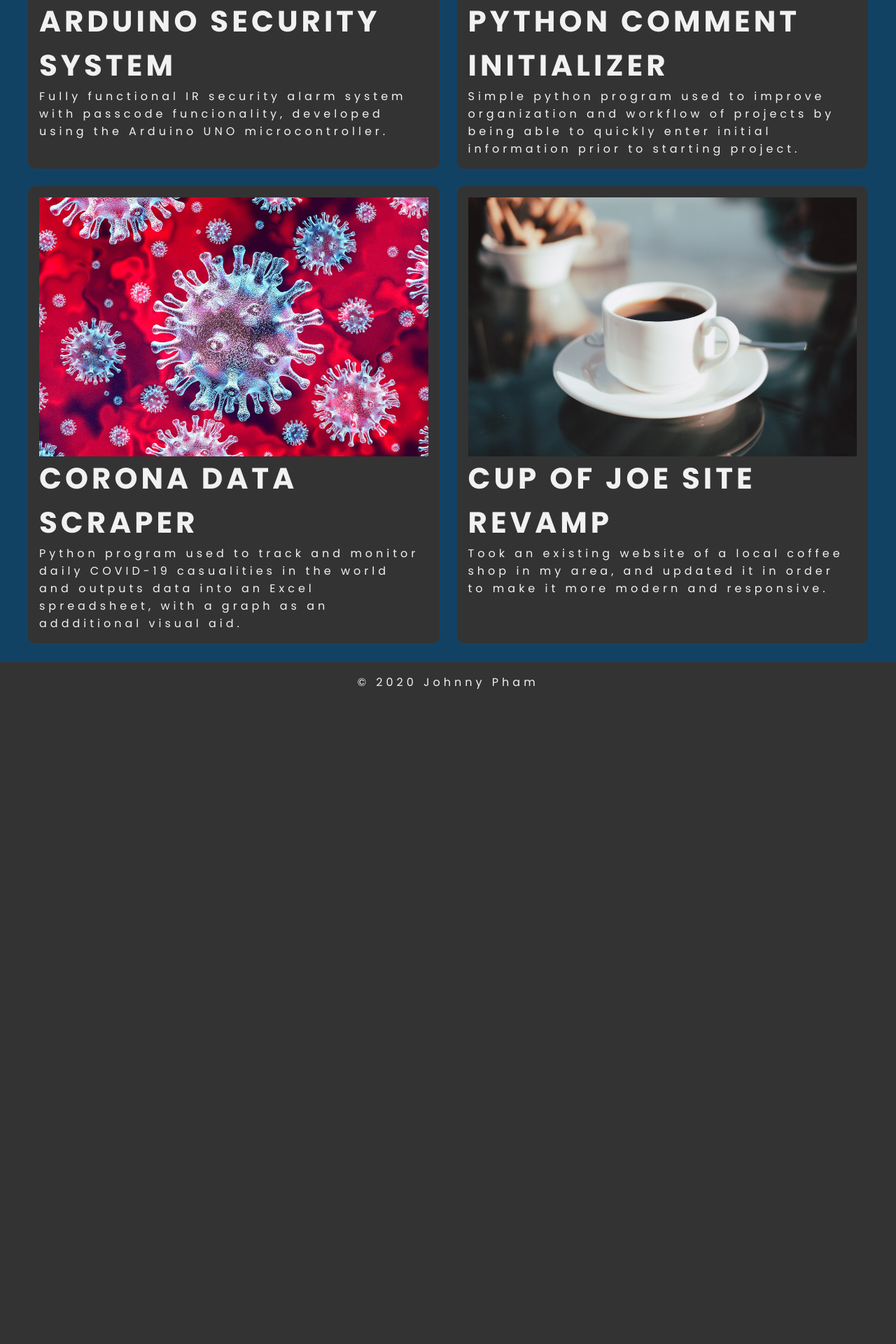
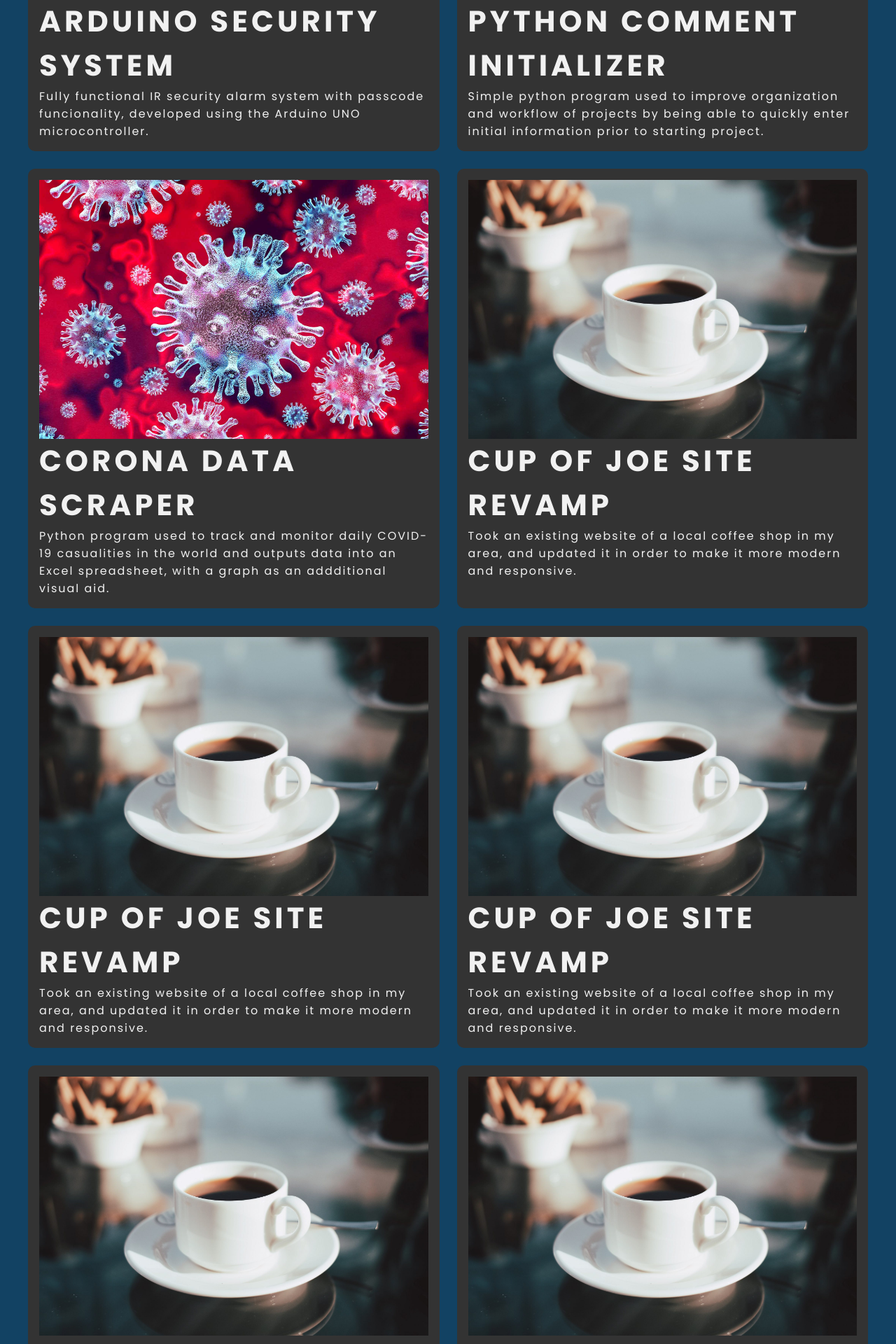
Before and after one commit to Jphamster101/portfolio-site, a PHP site: page /views/projects.html in a window 1280 px wide. Shown: the part 641-2561 px from the top of the page at 70% size. Before the commit the page ends 1626 px from the top, so only its background shows below. Run offline with PHP 8.4, Linux system fonts and the light colour scheme.

Commit message:
Housekeeping

```diff
--- a/css/about.css
+++ b/css/about.css
@@ -50,6 +50,7 @@
 }
 
 .read-about-me {
+    letter-spacing: 2px;
     line-height: 1.6;
     font-size: 1.125rem;
     color: #f1f1f1;
--- a/css/projects.css
+++ b/css/projects.css
@@ -84,6 +84,7 @@
 }
 
 .project-description {
+    letter-spacing: 2px;
     font-size: 1rem;
 }
 
--- a/views/projects.html
+++ b/views/projects.html
@@ -76,6 +76,50 @@
                                 <p class="project-description">Took an existing website of a local coffee shop in my area, and updated it in order to make it more modern and responsive.</p>
                             </a>
                         </div>
+                        <div class="project-example">
+                            <a class="project_url" href="https://github.com/Jphamster101/Cup-of-Joe-Revamp-Site" target="_blank">
+                                <div class="image-box">
+                                    <img class="coffee project-image" src="../assets/cup_of_joe.jpg" alt="">
+                                    <img class="github" src="../assets/github_logo.png" alt="">
+                                    <p class="checkout_msg" style="color: white;">View on Github</p>
+                                </div>
+                                <h1>CUP OF JOE SITE REVAMP</h1>
+                                <p class="project-description">Took an existing website of a local coffee shop in my area, and updated it in order to make it more modern and responsive.</p>
+                            </a>
+                        </div>
+                        <div class="project-example">
+                            <a class="project_url" href="https://github.com/Jphamster101/Cup-of-Joe-Revamp-Site" target="_blank">
+                                <div class="image-box">
+                                    <img class="coffee project-image" src="../assets/cup_of_joe.jpg" alt="">
+                                    <img class="github" src="../assets/github_logo.png" alt="">
+                                    <p class="checkout_msg" style="color: white;">View on Github</p>
+                                </div>
+                                <h1>CUP OF JOE SITE REVAMP</h1>
+                                <p class="project-description">Took an existing website of a local coffee shop in my area, and updated it in order to make it more modern and responsive.</p>
+                            </a>
+                        </div>
+                        <div class="project-example">
+                            <a class="project_url" href="https://github.com/Jphamster101/Cup-of-Joe-Revamp-Site" target="_blank">
+                                <div class="image-box">
+                                    <img class="coffee project-image" src="../assets/cup_of_joe.jpg" alt="">
+                                    <img class="github" src="../assets/github_logo.png" alt="">
+                                    <p class="checkout_msg" style="color: white;">View on Github</p>
+                                </div>
+                                <h1>CUP OF JOE SITE REVAMP</h1>
+                                <p class="project-description">Took an existing website of a local coffee shop in my area, and updated it in order to make it more modern and responsive.</p>
+                            </a>
+                        </div>
+                        <div class="project-example">
+                            <a class="project_url" href="https://github.com/Jphamster101/Cup-of-Joe-Revamp-Site" target="_blank">
+                                <div class="image-box">
+                                    <img class="coffee project-image" src="../assets/cup_of_joe.jpg" alt="">
+                                    <img class="github" src="../assets/github_logo.png" alt="">
+                                    <p class="checkout_msg" style="color: white;">View on Github</p>
+                                </div>
+                                <h1>CUP OF JOE SITE REVAMP</h1>
+                                <p class="project-description">Took an existing website of a local coffee shop in my area, and updated it in order to make it more modern and responsive.</p>
+                            </a>
+                        </div>
 
 
 
```
